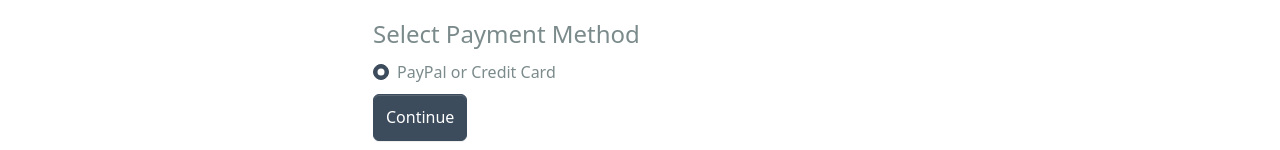
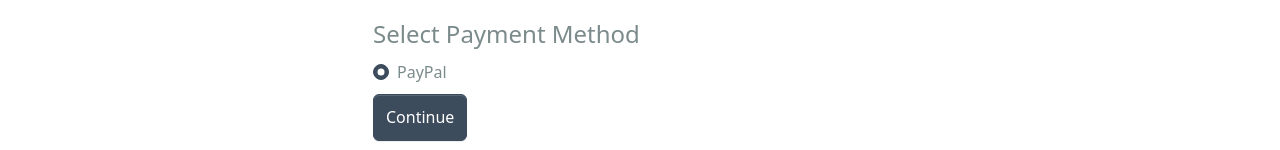
Before and after one commit to rksdevs/tech-shop-v1, a React (Create React App) app in the folder frontend/: page /payment in a window 1280 px wide. Shown: the part 226-376 px from the top of the page. Built offline with nearby package versions, Linux system fonts and the light colour scheme; sample sign-in values are in the browser's storage.

Commit message:
disabled card payment through paypal

```diff
--- a/frontend/src/Screens/OrderScreen.jsx
+++ b/frontend/src/Screens/OrderScreen.jsx
@@ -22,6 +22,12 @@ const OrderScreen = () => {
     error,
   } = useGetOrderDetailsQuery(orderId);
 
+  const hideCardButtonStyle = `
+    .paypal-buttons-context-0 .paypal-buttons-funding-card {
+      display: none !important;
+    }
+  `;
+
   const [payOrder, { isLoading: paymentLoading }] = usePayOrderMutation();
 
   const [deliverOrder, { isLoading: loadingDeliver }] =
@@ -45,6 +51,7 @@ const OrderScreen = () => {
           value: {
             "client-id": paypal.clientId,
             currency: "USD",
+            disableFunding: "card",
           },
         });
         paypalDispatch({ type: "setLoadingStatus", value: "pending" });
@@ -108,6 +115,7 @@ const OrderScreen = () => {
     <Message variant="danger" />
   ) : (
     <>
+      {hideCardButtonStyle}
       <h2>Order: {order._id}</h2>
       <Row>
         <Col md={8}>
--- a/frontend/src/Screens/PaymentScreen.jsx
+++ b/frontend/src/Screens/PaymentScreen.jsx
@@ -36,7 +36,7 @@ const PaymentScreen = () => {
             <Form.Check
               type="radio"
               className="my-2"
-              label="PayPal or Credit Card"
+              label="PayPal"
               id="PayPal"
               name="paymentMethod"
               value="PayPal"
```
